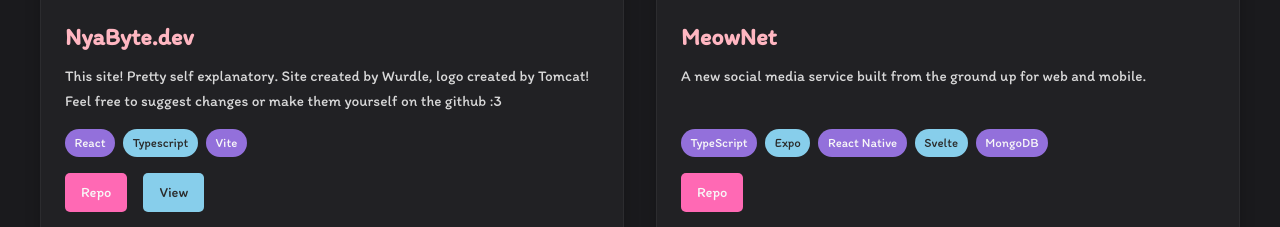
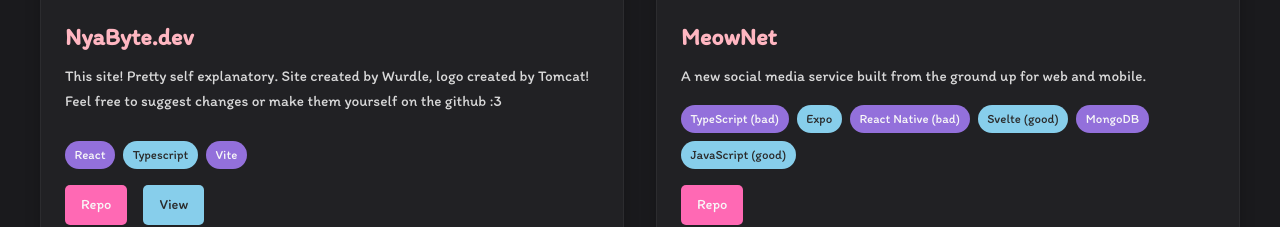
Before and after one commit to nyaabyte/site, a React (Vite) app: page / in a window 1280 px wide. Shown: the part 1602-1829 px from the top of the page. Built offline with nearby package versions, Linux system fonts and the light colour scheme.

Commit message:
Update projects.ts

```diff
--- a/src/data/projects.ts
+++ b/src/data/projects.ts
@@ -25,7 +25,7 @@
     description:
       "A new social media service built from the ground up for web and mobile.",
     imageUrl: "https://cdn.nyabyte.dev/nyabyte.png",
-    tags: ["TypeScript", "Expo", "React Native", "Svelte", "MongoDB"],
+    tags: ["TypeScript (bad)", "Expo", "React Native (bad)", "Svelte (good)", "MongoDB", "JavaScript (good)"],
     repoUrl: "https://github.com/nyaabyte/meownet",
   },
 ];
```
